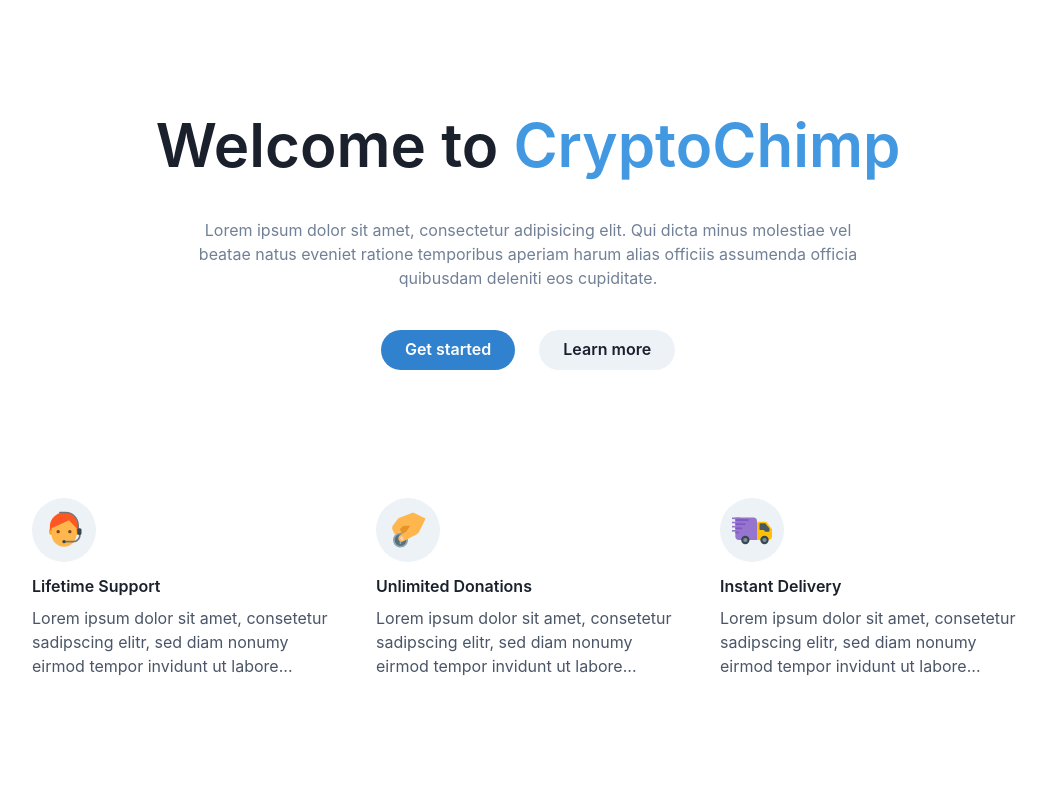
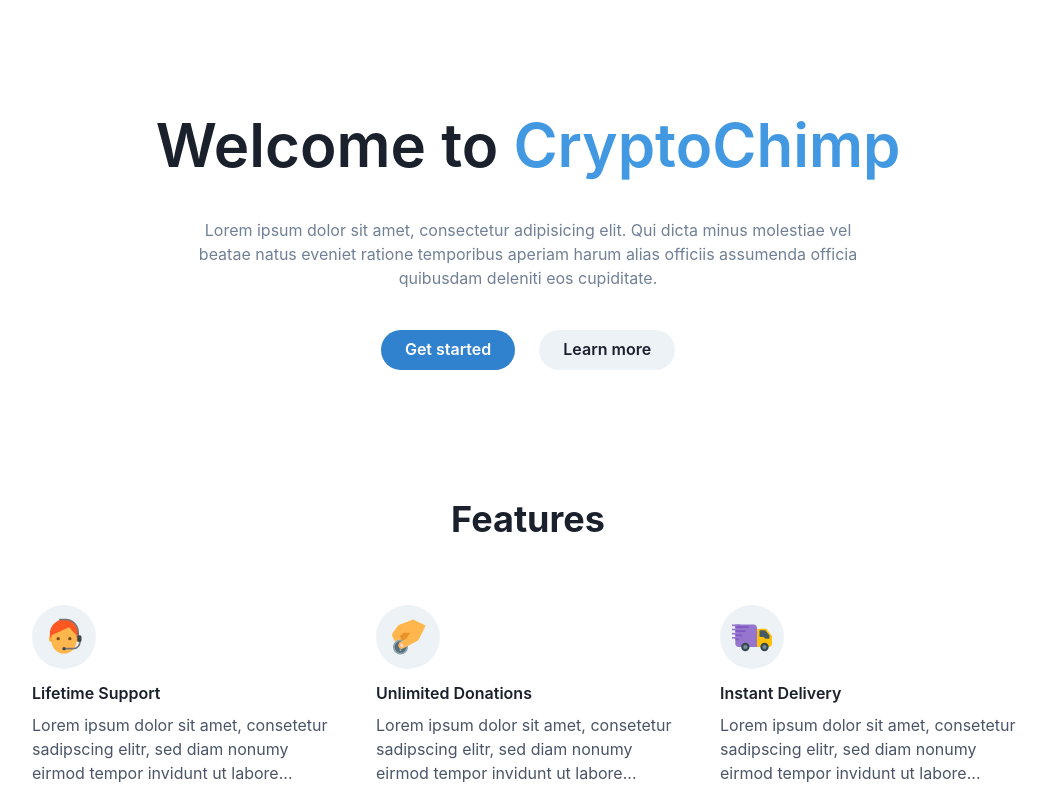
Before and after one commit to CryptoChimp/client, a React (Create React App) app: page / in a window 1280 px wide. Shown: the whole page, without its empty margins (112-1159 px from the left). Built offline with nearby package versions, Linux system fonts and the light colour scheme; no server answers.

Commit message:
Add header to feature

```diff
--- a/src/components/landing/Features.js
+++ b/src/components/landing/Features.js
@@ -7,6 +7,7 @@
   Stack,
   Flex,
   Center,
+  Heading,
 } from '@chakra-ui/react';
 import { FcAssistant, FcDonate, FcInTransit } from 'react-icons/fc';
 
@@ -35,6 +36,9 @@
   return (
     <Center>
       <Box p={4} maxW={'5xl'}>
+        <Heading as="h1" fontSize="4xl" textAlign="center" pb={16}>
+          Features
+        </Heading>
         <SimpleGrid columns={{ base: 1, md: 3 }} spacing={10}>
           <Feature
             icon={<Icon as={FcAssistant} w={10} h={10} />}
```
